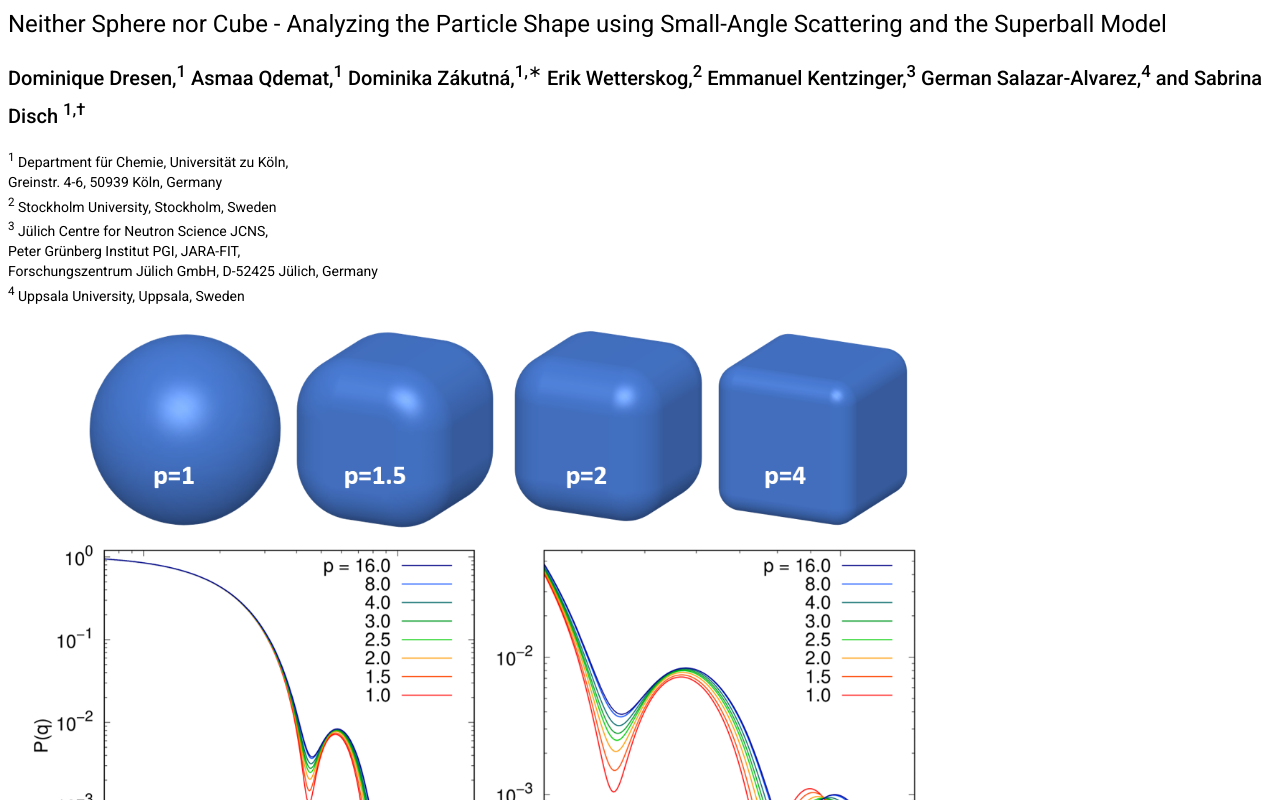
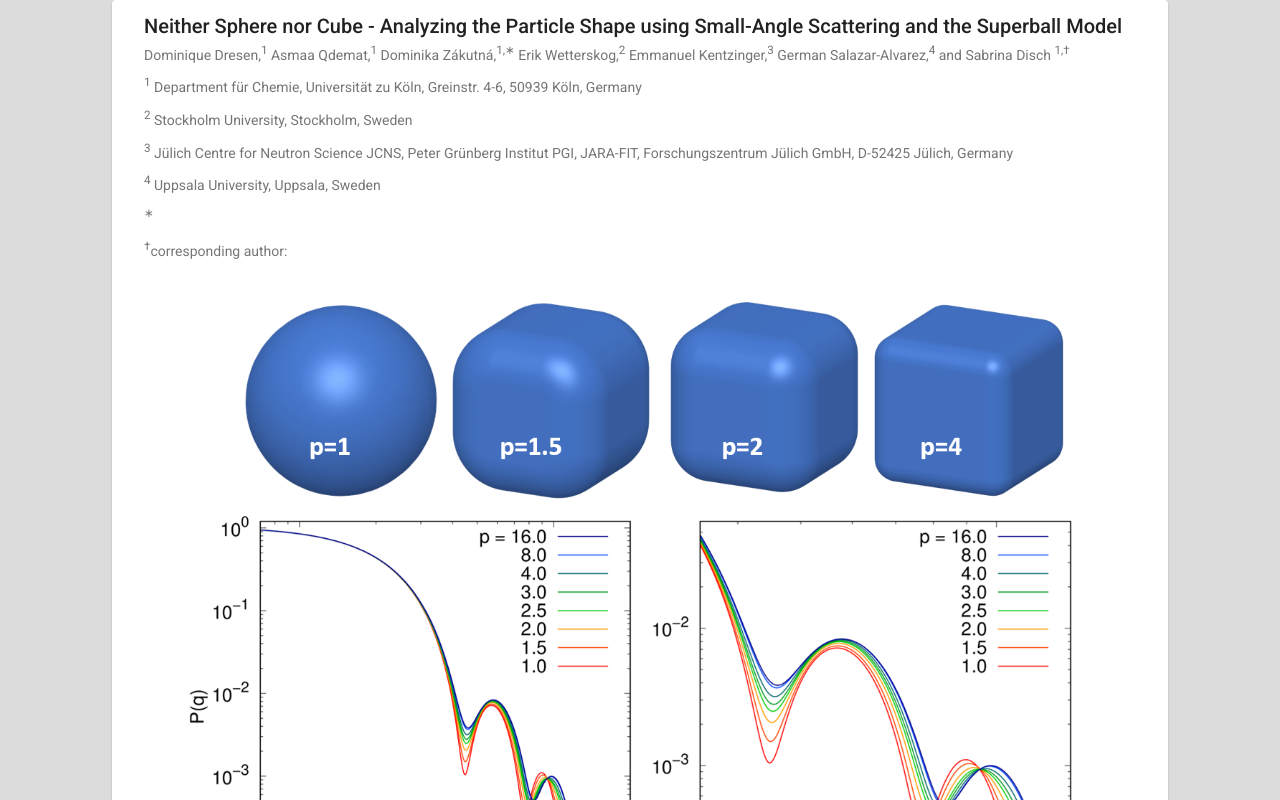
Before and after one commit to DomiDre/superballpaper, an Angular app: page / in a window 1280 px wide. Shown: the top 800 px of the page. Built offline with nearby package versions, Linux system fonts and the light colour scheme.

Commit message:
Update ng and setup basic design

```diff
--- a/package.json
+++ b/package.json
@@ -28,7 +28,7 @@
   },
   "devDependencies": {
     "@angular-devkit/build-angular": "~12.0.0",
-    "@angular/cli": "~12.0.0",
+    "@angular/cli": "^12.0.1",
     "@angular/compiler-cli": "~12.0.0",
     "@types/jasmine": "~3.6.0",
     "@types/node": "^12.11.1",
--- a/src/app/app.component.html
+++ b/src/app/app.component.html
@@ -1,6 +1,9 @@
-<div class="content" role="main">
-  <h1>Neither Sphere nor Cube - Analyzing the Particle Shape using Small-Angle Scattering and the Superball Model</h1>
-  <h2>
+<mat-card class="main-card">
+  <mat-card-header>
+    <mat-card-title>
+      Neither Sphere nor Cube - Analyzing the Particle Shape using Small-Angle Scattering and the Superball Model
+    </mat-card-title>
+    <mat-card-subtitle>
       Dominique Dresen,<sup>1</sup>
       Asmaa Qdemat,<sup>1</sup>
       Dominika Zákutná,<sup>1,∗</sup>
@@ -8,46 +11,54 @@
       Emmanuel Kentzinger,<sup>3</sup>
       German Salazar-Alvarez,<sup>4</sup>
       and Sabrina Disch <sup>1,†</sup>
-  </h2>
-
-  <div>
-    <span><sup>1</sup> Department für Chemie, Universität zu Köln,</span>
-  </div>
-  <div>
-    <span>Greinstr. 4-6, 50939 Köln, Germany</span>
-  </div>
-  <div>
+    </mat-card-subtitle>
+    <mat-card-subtitle>
+      <span>
+        <sup>1</sup>
+        Department für Chemie, Universität zu Köln, Greinstr. 4-6, 50939 Köln, Germany
+      </span>
+    </mat-card-subtitle>
+    <mat-card-subtitle>
       <span><sup>2</sup> Stockholm University, Stockholm, Sweden</span>
-  </div>
-  <div>
-    <span><sup>3</sup> Jülich Centre for Neutron Science JCNS,</span>
-  </div>
-  <div>
-    <span>Peter Grünberg Institut PGI, JARA-FIT,</span>
-  </div>
-  <div>
-    <span>Forschungszentrum Jülich GmbH, D-52425 Jülich, Germany</span>
-  </div>
-  <div>
+    </mat-card-subtitle>
+    <mat-card-subtitle>
+      <span><sup>3</sup> Jülich Centre for Neutron Science JCNS, Peter Grünberg Institut PGI, JARA-FIT, Forschungszentrum Jülich GmbH, D-52425 Jülich, Germany</span>
+    </mat-card-subtitle>
+    <mat-card-subtitle>
       <span><sup>4</sup> Uppsala University, Uppsala, Sweden</span>
-  </div>
-  <div>
+    </mat-card-subtitle>
+    <mat-card-subtitle>
+      <span><sup>∗</sup></span>
+    </mat-card-subtitle>
+    <mat-card-subtitle>
+      <span><sup>†</sup>corresponding author:</span>
+    </mat-card-subtitle>
+  </mat-card-header>
+  <mat-card-content>
+    <div class='container-image'>
       <img src='../assets/placeholder.png'>
     </div>
-  <div>
+    <div class='container-abstract'>
       <h2>Abstract</h2>
-    Accurate  characterization  of  the  nanocrystal  shape  with  high  statistical  relevance  is  essentialfor exploiting the strongly shape-dependent properties of cuboidal nanoparticles towards applica-tions.  This work presents the development of a new small-angle scattering form factor based onthe superball geometry.  The superball quantifies the characteristic rounding of corners and edgesof cuboidal nanoparticles with a single parameter.  Applied to small-angle scattering data of suffi-ciently monodisperse nanoparticles, the superball form factor enables differentiation between theeffects of extended particle size distribution and irregular particle shape.  The quantitative applica-tion of the superball form factor is validated against microscopy data for a series of monodispersenanoparticles and implemented into the user-friendly, open source software Sasview.
+      Accurate  characterization  of  the  nanocrystal  shape  with  high  statistical  relevance  is  essential for exploiting the
+      strongly shape-dependent properties of cuboidal nanoparticles towards applications.  This work presents the development of a
+      new small-angle scattering form factor based on the superball geometry.  The superball quantifies the characteristic rounding of
+      corners and edges of cuboidal nanoparticles with a single parameter.  Applied to small-angle scattering data of sufficiently
+      monodisperse nanoparticles, the superball form factor enables differentiation between the effects of extended particle size
+      distribution and irregular particle shape.  The quantitative application of the superball form factor is validated against
+      microscopy data for a series of monodisperse nanoparticles and implemented into the user-friendly, open source software Sasview.
     </div>
-
     <div>
       <h2>Online-Demo</h2>
       <app-logxlogy-graph #xygraph [x]="fittingService.x" [y]="fittingService.y"
       [yData]="fittingService.yData" [syData]="fittingService.syData"></app-logxlogy-graph>
     </div>
-
     <div>
       <h2>Implementation</h2>
       Link to SasView
     </div>
-</div>
+  </mat-card-content>
+  <mat-card-actions>
     <app-footer></app-footer>
+  </mat-card-actions>
+</mat-card>
--- a/src/app/app.component.sass
+++ b/src/app/app.component.sass
@@ -0,0 +1,28 @@
+.main-card
+    width: fit-content
+    margin: auto
+    max-width: 80%
+
+mat-card
+    width: fit-content
+    justify-content: center
+
+mat-card-header
+    width: fit-content
+    justify-content: center
+
+mat-card-content
+    justify-content: center
+    margin: auto
+
+.container-image
+    width: 100%
+    display: flex
+    justify-content: center
+
+container-abstract
+    inline-size: min-content
+
+img
+    max-width: 100%
+    height: auto
--- a/src/index.html
+++ b/src/index.html
@@ -11,6 +11,8 @@
   <link href="https://fonts.googleapis.com/icon?family=Material+Icons" rel="stylesheet">
 </head>
 <body class="mat-typography">
-  <app-root></app-root>
+  <div class="main-container">
+    <app-root></app-root>
+  </div>
 </body>
 </html>
--- a/src/styles.sass
+++ b/src/styles.sass
@@ -1 +1,44 @@
 /* You can add global styles to this file, and also import other style files */
+
+.main-container
+  background-color: rgb(220,220,220)
+  width: 100%
+  min-height: 100%
+
+
+html, body
+    height: 100%
+    padding: 0
+    margin:0
+
+html
+  overflow: -moz-scrollbars-vertical
+  overflow-y: scroll
+
+body
+    font-family: Roboto, "Helvetica Neue", sans-serif
+
+a
+  color: inherit
+  text-decoration: none
+
+.border
+  border: solid black 1px
+
+.clickable
+  cursor: pointer
+
+.full-width
+  width: 100%
+
+.full-height
+  height: 100%
+
+.bold
+  font-weight: 900
+
+.font-italic
+  font-style: italic
+
+.no-bullets
+  list-style: none
```
Also changed, not shown: 1 other file (tests, documents, lock files or other folders). Lines whose indentation alone changed are shown as unchanged.
